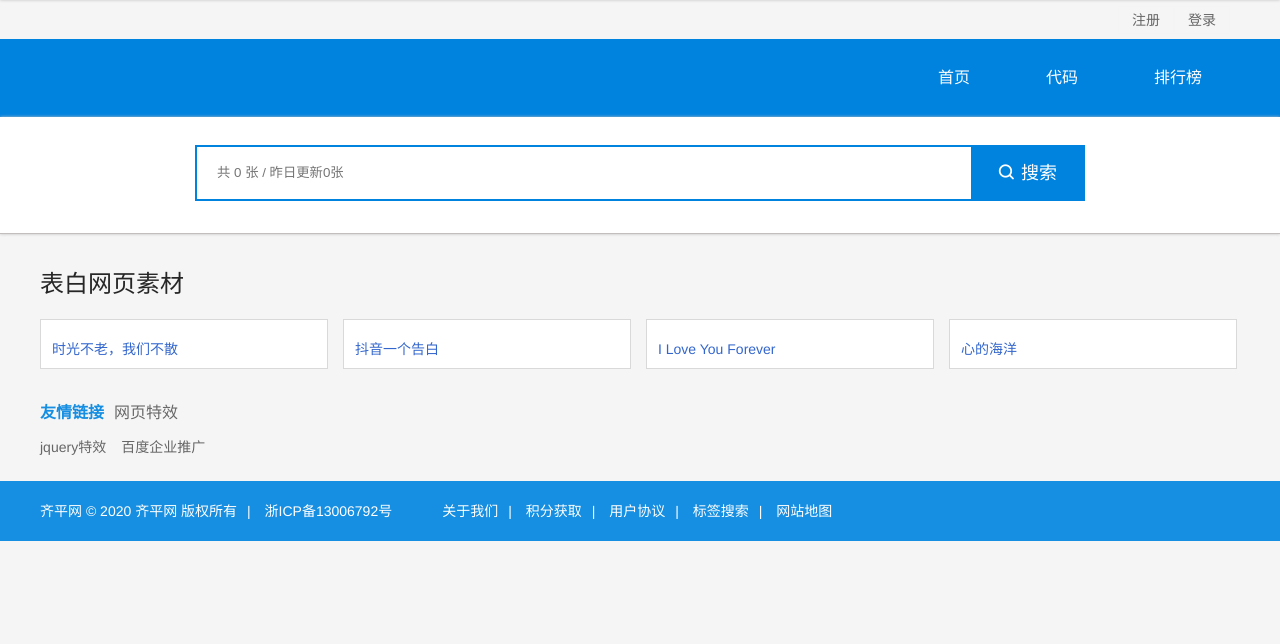
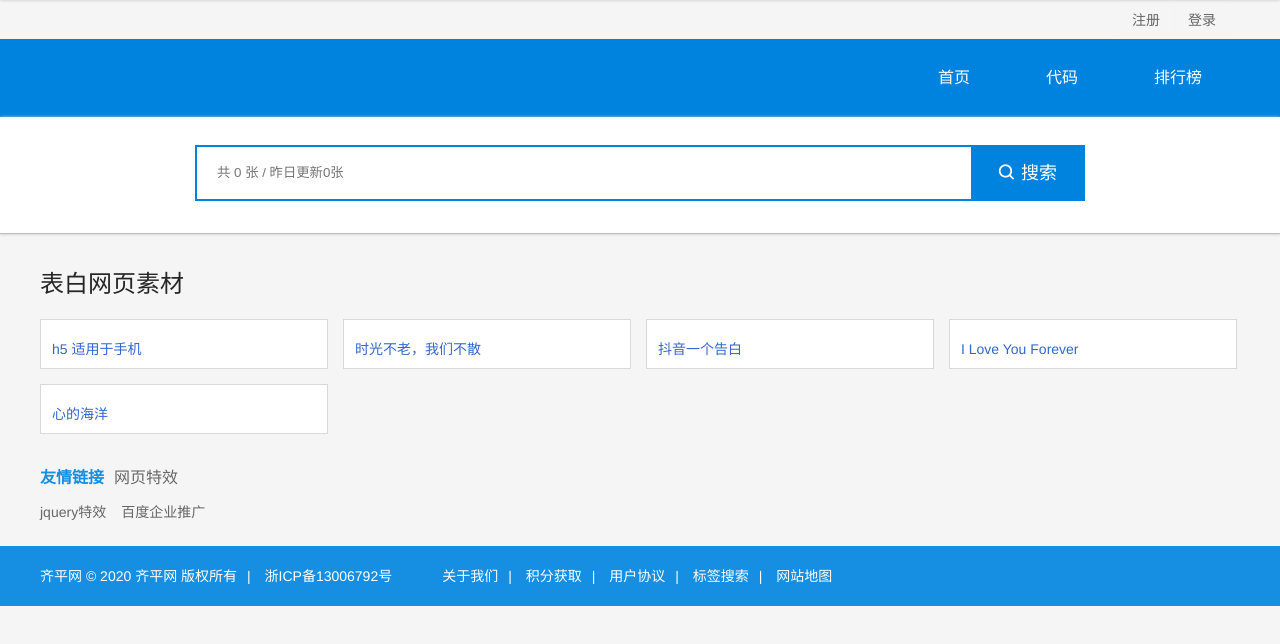
Before and after one commit to duanqiping/love, a plain HTML site: page index.html in a window 1280 px wide. Drawn offline with Linux system fonts and the light colour scheme; no server answers.

Commit message:
添加h5表白网页

```diff
--- a/index.html
+++ b/index.html
@@ -152,6 +152,13 @@
         </div>
         <div class="picbox">
             <ul class="bd clear">
+
+                <li class="item">
+                    <div class="txt">
+                        <a href="http://love.talers.xyz/love.zxgnz.com/q/index.html" target="_blank">h5  适用于手机</a>
+                    </div>
+                </li>
+
                 <li class="item">
                     <div class="txt">
                         <a href="http://love.talers.xyz/www.17sucai.com/1/index.html" target="_blank">时光不老，我们不散</a>
@@ -175,6 +182,7 @@
                         <a href="http://love.talers.xyz/www.17sucai.com/6/index.html" target="_blank">心的海洋</a>
                     </div>
                 </li>
+
             </ul>
         </div>
     </div>
```
